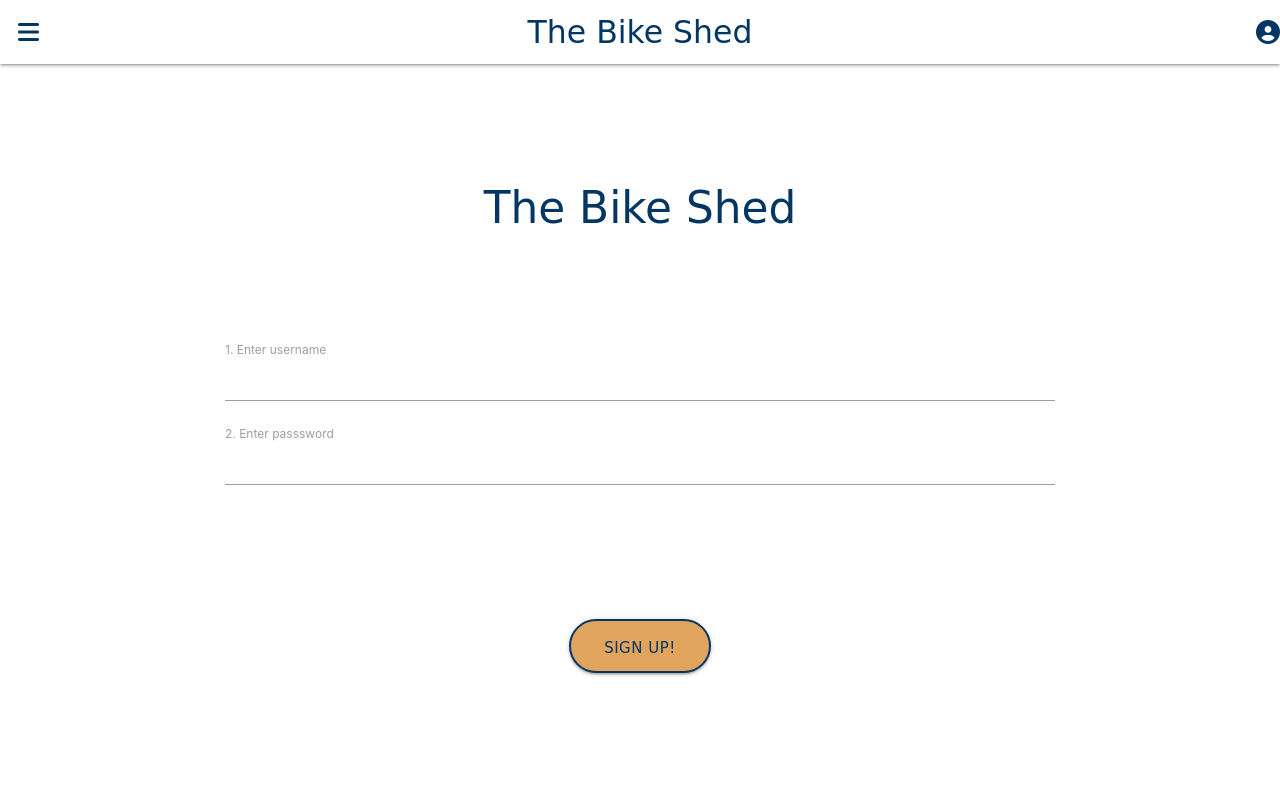
After one commit to GitHubWestie/milestone-project-three, a Flask app: page /sign_up in a window 1280 px wide. The commit adds this page. Run offline with Flask 3, Linux system fonts and the light colour scheme; some libraries are stand-ins or nearby versions.

Commit message:
added sign up page/route and styled

```diff
--- a/app.py
+++ b/app.py
@@ -4,6 +4,7 @@ from flask import (
     request, session, url_for)
 from flask_pymongo import PyMongo
 from bson.objectid import ObjectId
+from werkzeug.security import generate_password_hash, check_password_hash
 if os.path.exists("env.py"):
     import env
 
@@ -17,11 +18,17 @@ app.secret_key = os.environ.get("SECRET_KEY")
 mongo = PyMongo(app)
 
 
+@app.route("/sign_up", methods=["GET", "POST"])
+def sign_up():
+    return render_template("sign_up.html")
+
+
 @app.route("/")
-@app.route("/get_my_bike_shed")
-def get_my_bike_shed():
+@app.route("/my_bike_shed")
+def my_bike_shed():
     my_bike_shed = mongo.db.my_bike_shed.find()
     return render_template("my-bike-shed.html", my_bike_shed=my_bike_shed)
+
 
 if __name__ == "__main__":
     app.run(host=os.environ.get("IP"),
--- a/static/css/style.css
+++ b/static/css/style.css
@@ -14,3 +14,27 @@ nav a {
 .nav-wrapper {
     background-color: white;
 }
+
+.title {
+    color: #023663;
+    font-family: 'Brush Script MT', cursive;
+}
+
+.sign-up-form {
+    height: 90vh;
+    display: flex;
+    flex-direction: column;
+    justify-content: space-evenly;
+}
+
+.button {
+    border: 2px solid #023663;
+    border-radius: 50px;
+    font-family: 'Brush Script MT', cursive;
+    color: #023663;
+    background-color: #E1A45C;
+}
+
+.button:hover {
+    background-color: #96D1E4;
+}
--- a/templates/base.html
+++ b/templates/base.html
@@ -15,13 +15,14 @@
         <nav>
             <div class="nav-wrapper">
                 <a href="#!" class="brand-logo center">The Bike Shed</a>
-                <a href="#" data-target="mobile-menu" class="sidenav-trigger show-on-large"><i class="fas fa-bars"></i></a>
+                <a href="#" data-target="menu" class="sidenav-trigger show-on-large"><i class="fas fa-bars"></i></a>
                 <a href="#" data-target="profile-menu" class="profile-trigger show-on-large right"><i class="fas fa-circle-user"></i></a>
             </div>
         </nav>
-        <ul class="sidenav" id="mobile-menu">
+        <ul class="sidenav" id="menu">
+            <li><a href="{{ url_for('sign_up') }}">Sign Up</a></li>
             <li><a href="#">My Profile</a></li>
-            <li><a href="{{ url_for('get_my_bike_shed') }}">My Bike Shed</a></li>
+            <li><a href="{{ url_for('my_bike_shed') }}">My Bike Shed</a></li>
             <li><a href="#">Add Bike</a></li>
         </ul>
     </header>
--- /dev/null
+++ b/templates/sign_up.html
@@ -0,0 +1,24 @@
+{% extends "base.html" %}
+{% block content %}
+
+    <div class="row">
+        <form class="col s12 m8 offset-m2 sign-up-form" method="POST" action="{{ url_for('sign_up') }}">
+            <h3 class="title center">The Bike Shed</h3>
+            <div class="row">
+                <div class="input-field col s12">
+                    <input id="username" name="username" type="text" class="validate" placeholder="">
+                    <label for="username">1. Enter username</label>
+                </div>
+                <div class="input-field col s12">
+                    <input id="password" type="password" class="validate" placeholder="">
+                    <label for="password">2. Enter passsword</label>
+                </div>
+            </div>
+            <div class="row">
+                <button type="submit" class="col s6 offset-s3 m4 offset-m4 l2 offset-l5 btn-large button">Sign
+                    Up!</i></button>
+            </div>
+        </form>
+    </div>
+
+{% endblock %}
```
Also changed, not shown: static/images/thebikeshedlogo.jpg (added).
